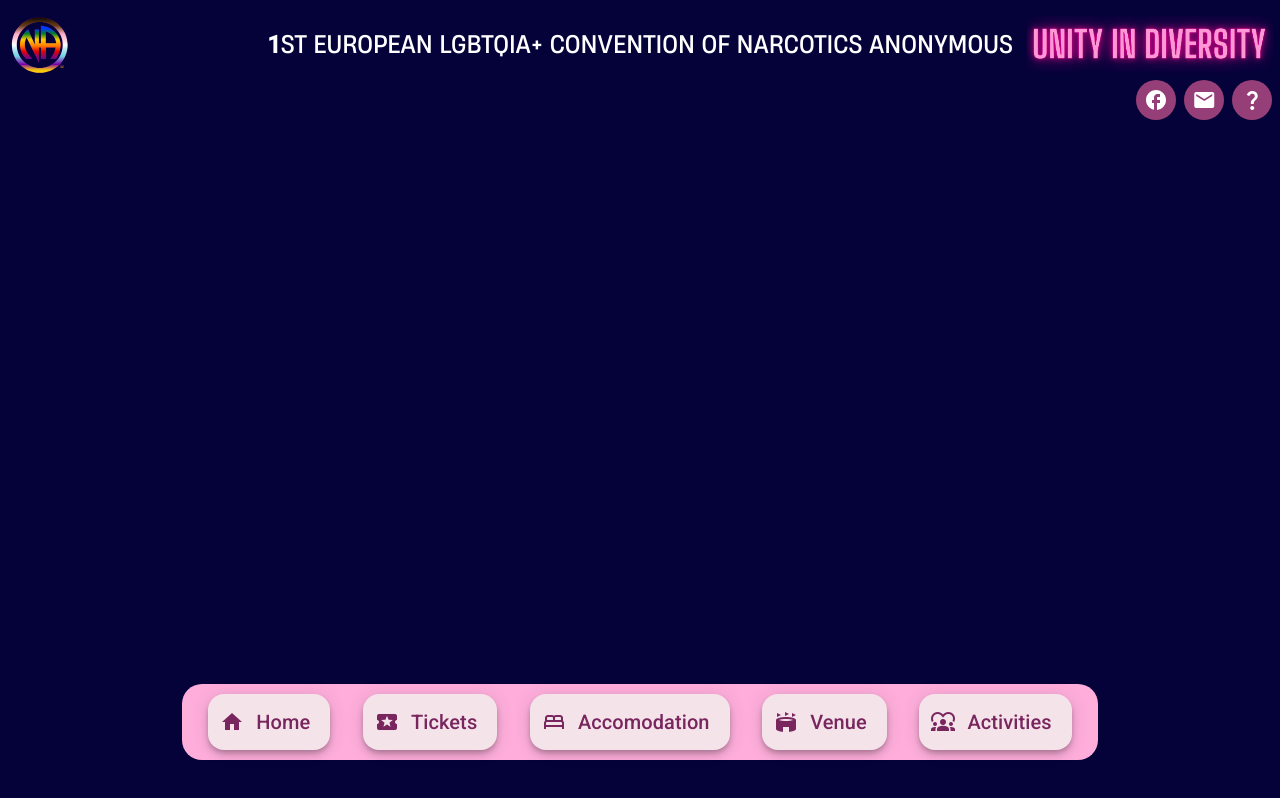
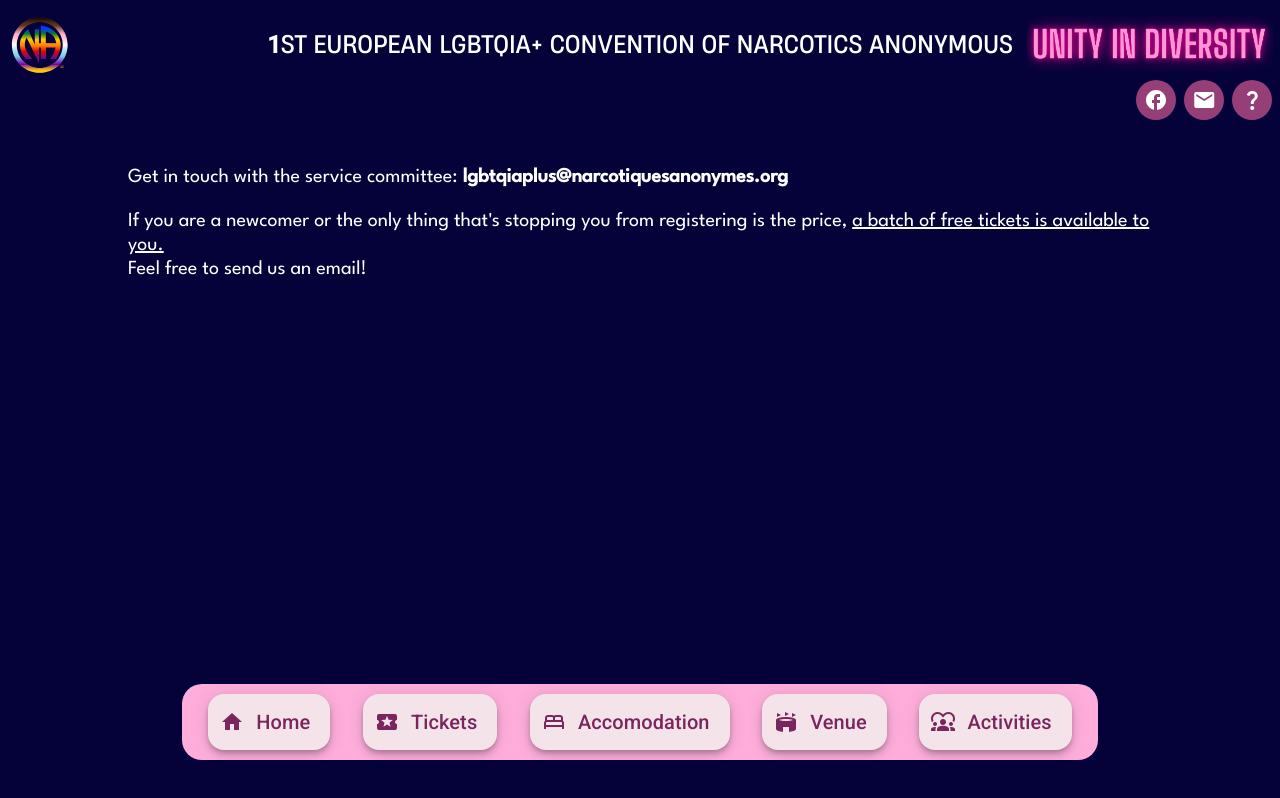
Before and after one commit to na-lgbtqia-plus/convention, an Angular app: page /contact in a window 1280 px wide. Before the commit this address led to /. Built offline with nearby package versions, Linux system fonts and the light colour scheme.

Commit message:
contact page

```diff
--- a/src/app/app.routes.ts
+++ b/src/app/app.routes.ts
@@ -3,6 +3,7 @@
 import { AccomodationComponent } from './pages/accomodation/accomodation.component';
 import { VenueComponent } from './pages/venue/venue.component';
 import { ActivitiesComponent } from './pages/activities/activities.component';
+import { ContactComponent } from './pages/contact/contact.component';
 
 export const routes: Routes = [ {
   path: '',
@@ -24,4 +25,9 @@
   path: 'activities',
   component: ActivitiesComponent,
   title : 'Activities: 1st European LGBTQIA+ Convention of Narcotics Anonymous'
+},
+{
+  path: 'contact',
+  component: ContactComponent,
+  title : 'Contact: 1st European LGBTQIA+ Convention of Narcotics Anonymous'
 }];
--- a/src/app/components/contact-bar/contact-bar.component.html
+++ b/src/app/components/contact-bar/contact-bar.component.html
@@ -1,9 +1,9 @@
 <div class="contact-bar-container">
   <p [className]="isHomepage ? 'active' : 'inactive'">Join us on Facebook for the latest info >>></p>
-  <a mat-icon-button href="https://www.facebook.com/groups/1316095406234388/" target="_blank">
+  <a mat-icon-button href="https://www.facebook.com/groups/1316095406234388/" target="_blank" alt="Facebook group" title="Facebook group">
     <mat-icon svgIcon="facebook"></mat-icon>
   </a>
-  <a href="mailto:lgbtqiaplus@narcotiquesanonymes.org" mat-icon-button>
+  <a mat-icon-button routerLink="contact"  routerLinkActive="active" alt="Get in touch!" title="Get in touch!">
     <mat-icon>email</mat-icon>
   </a>
   <button mat-icon-button>
--- a/src/app/components/contact-bar/contact-bar.component.ts
+++ b/src/app/components/contact-bar/contact-bar.component.ts
@@ -2,10 +2,11 @@
 import { MatButtonModule } from '@angular/material/button';
 import { MatIconModule } from '@angular/material/icon';
 import { ResponsiveDirective } from '../../directives/responsive.directive';
+import { RouterLink, RouterLinkActive } from '@angular/router';
 
 @Component({
   selector: 'app-contact-bar',
-  imports: [MatIconModule, MatButtonModule],
+  imports: [MatIconModule, MatButtonModule, RouterLinkActive, RouterLink],
   templateUrl: './contact-bar.component.html',
   styleUrl: './contact-bar.component.sass'
 })
--- /dev/null
+++ b/src/app/pages/contact/contact.component.html
@@ -0,0 +1,22 @@
+<div class="contact-container" appResponsive>
+  <div class="contact-content">
+    <div><span>Get in touch with the service committee: </span><span
+        style="font-weight: bold;">lgbtqiaplus&#64;narcotiquesanonymes.org</span></div>
+    <div style="margin: 20px 0;"><span>If you are a newcomer or the only thing that's stopping you from registering is the price, </span><span
+        class="underlined">a batch of free tickets is available to you.</span>
+      <p style="margin: 0">Feel free to send us an email!</p>
+    </div>
+  </div>
+</div>
+<br>
+<br>
+<br>
+<br>
+<br>
+<br>
+<br>
+<br>
+<br>
+<br>
+<br>
+<br>
--- /dev/null
+++ b/src/app/pages/contact/contact.component.sass
@@ -0,0 +1,34 @@
+p
+  text-align: justify
+h2
+  text-align: center
+
+.contact-container
+  width: 100%
+  height: 100%
+  display: flex
+  flex-direction: column
+  // justify-content: center
+  align-items: center
+  line-height: 1.2
+
+  .contact-content
+    margin: 30px 0
+    width: 80%
+    height: 100%
+    display: flex
+    flex-direction: column
+    /// justify-content: center
+    // align-items: center
+    font-size: 20px
+
+  .underlined
+    text-decoration: underline
+
+.mobile
+  .contact-content
+    height: 100%
+    width: 90%
+    display: flex
+    flex-direction: column
+    justify-content: space-between
```
Also changed, not shown: src/app/pages/contact/contact.component.ts (added, +12 -0 lines), 1 other file (tests, documents, lock files or other folders).
